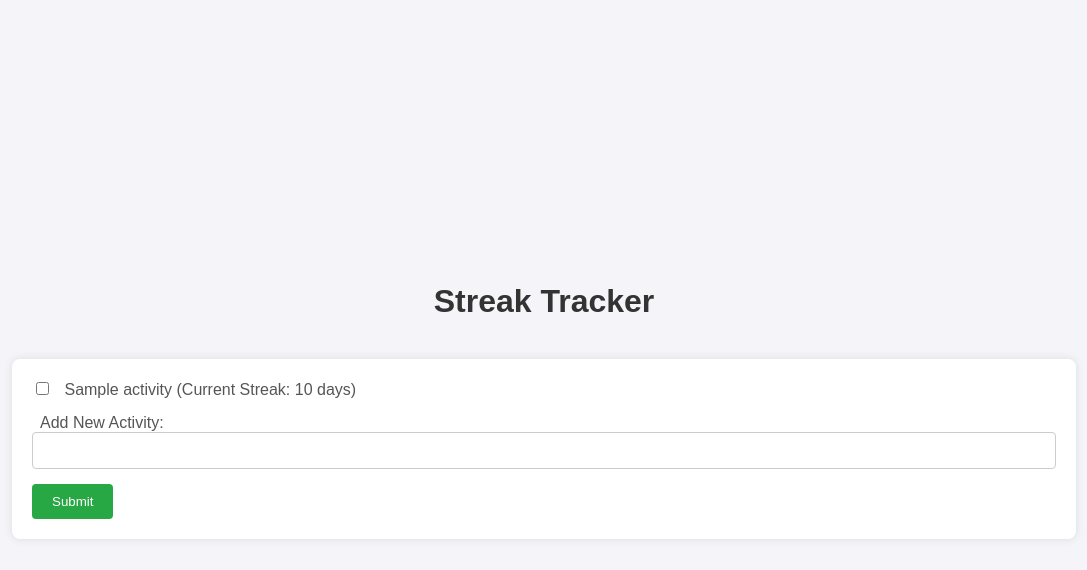
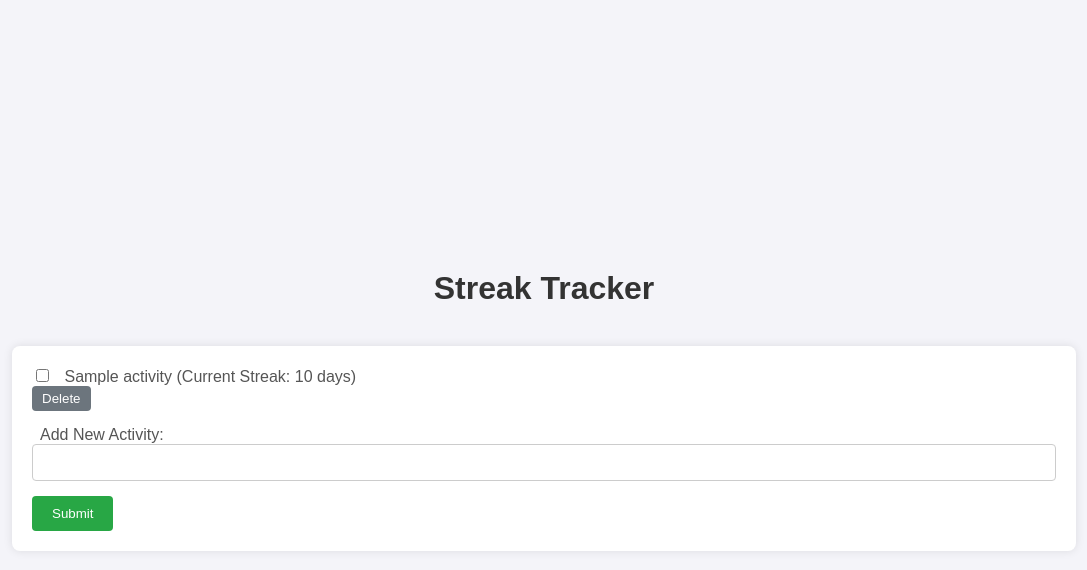
Before and after one commit to jpkitajima/streak_tracker, a Flask app: template src/rest_server/templates/ui.html in a window 1280 px wide. Shown: the top 570 px of the page, without its empty margins (96-1183 px from the left). Run offline with Flask 3, Linux system fonts and the light colour scheme; the template is opened without the code that fills it: most values are stand-ins (such as "Sample title", 1, 10 or a date in 2020).

Commit message:
added delete function

```diff
--- a/src/rest_server/templates/ui.html
+++ b/src/rest_server/templates/ui.html
@@ -48,7 +48,15 @@
             cursor: pointer;
         }
         button:hover {
+        padding: 5px 10px;
             background-color: #218838;
+        }
+        button.delete {
+            padding: 5px 10px;
+            background-color: #6c757d;
+        }
+        button.delete:hover {
+            background-color: #5a6268;
         }
     </style>
 </head>
@@ -60,6 +68,8 @@
         <div>
             <input type="checkbox" id="{{ activity }}" name="{{ activity }}" value="{{ activity }}" {% if content.is_done_today %} checked {% endif %}>
             <label for="{{ activity }}">{{ activity }} (Current Streak: {{ content.most_recent_streak }} days)</label>
+            <br>
+            <button type="button" class="delete" onclick="deleteActivity('{{ activity }}')">Delete</button>
         </div>
         {% endfor %}
         <div>
@@ -106,6 +116,33 @@
                 console.error('Error:', error);
             });
         });
+
+        function deleteActivity(activity) {
+            const userConfirmed = confirm(`Are you sure you want to delete the activity: "${activity}"?`);
+            if (userConfirmed) {
+                const data = {
+                    'deleteActivity': activity
+                };
+                fetch('/delete', {
+                    method: 'POST',
+                    headers: {
+                        'Content-Type': 'application/json'
+                    },
+                    body: JSON.stringify(data)
+                })
+                .then(response => {
+                    if (response.ok) {
+                        console.log(`Activity ${activity} deleted successfully.`);
+                        location.reload(); // Refresh the page
+                    } else {
+                        console.error(`Failed to delete activity ${activity}.`);
+                    }
+                })
+                .catch(error => {
+                    console.error('Error:', error);
+                });
+            }
+        }
     </script>
 </body>
 </html>
```
Also changed, not shown: src/rest_server/flask_server.py (+10 -0 lines).
